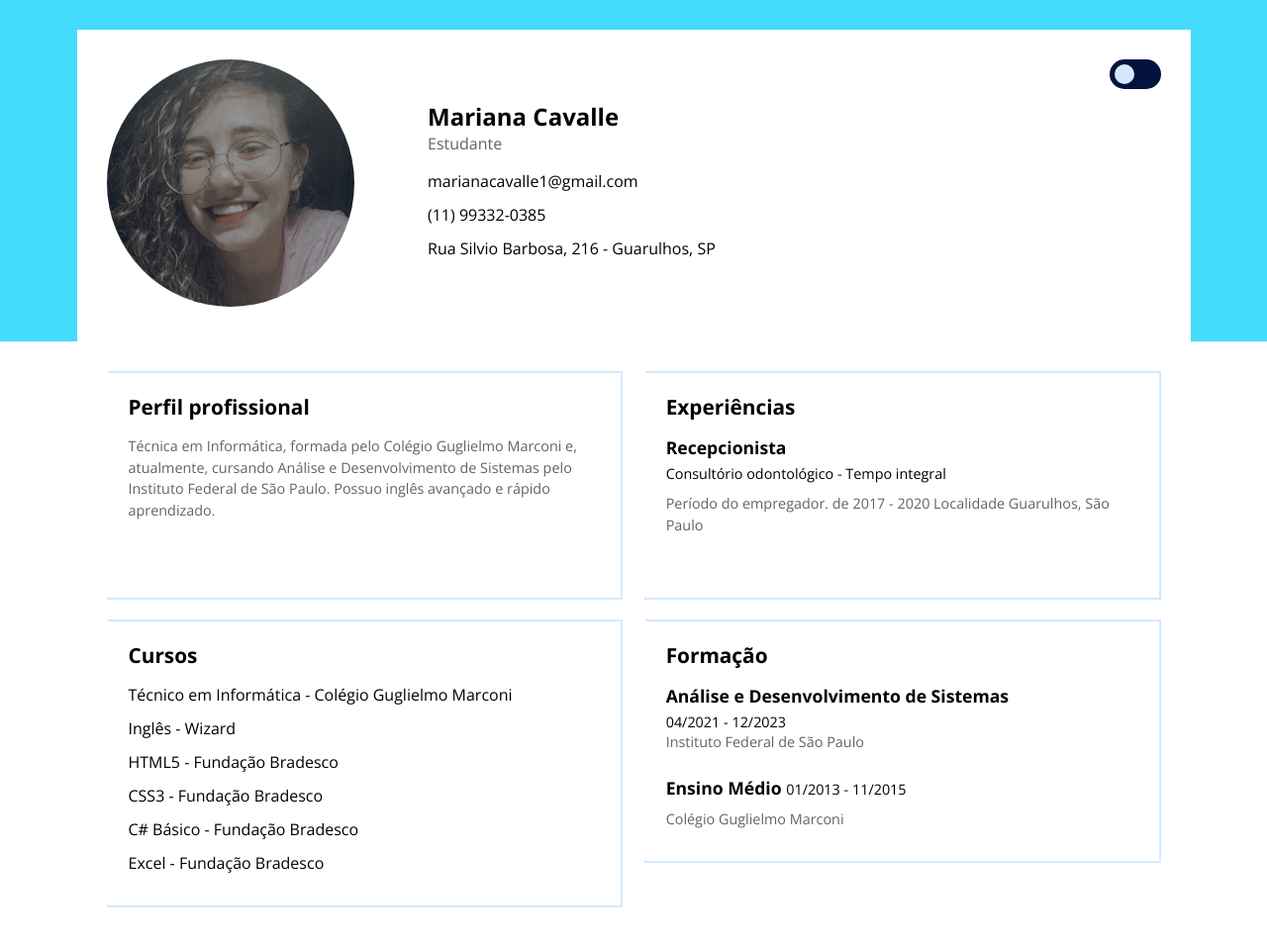
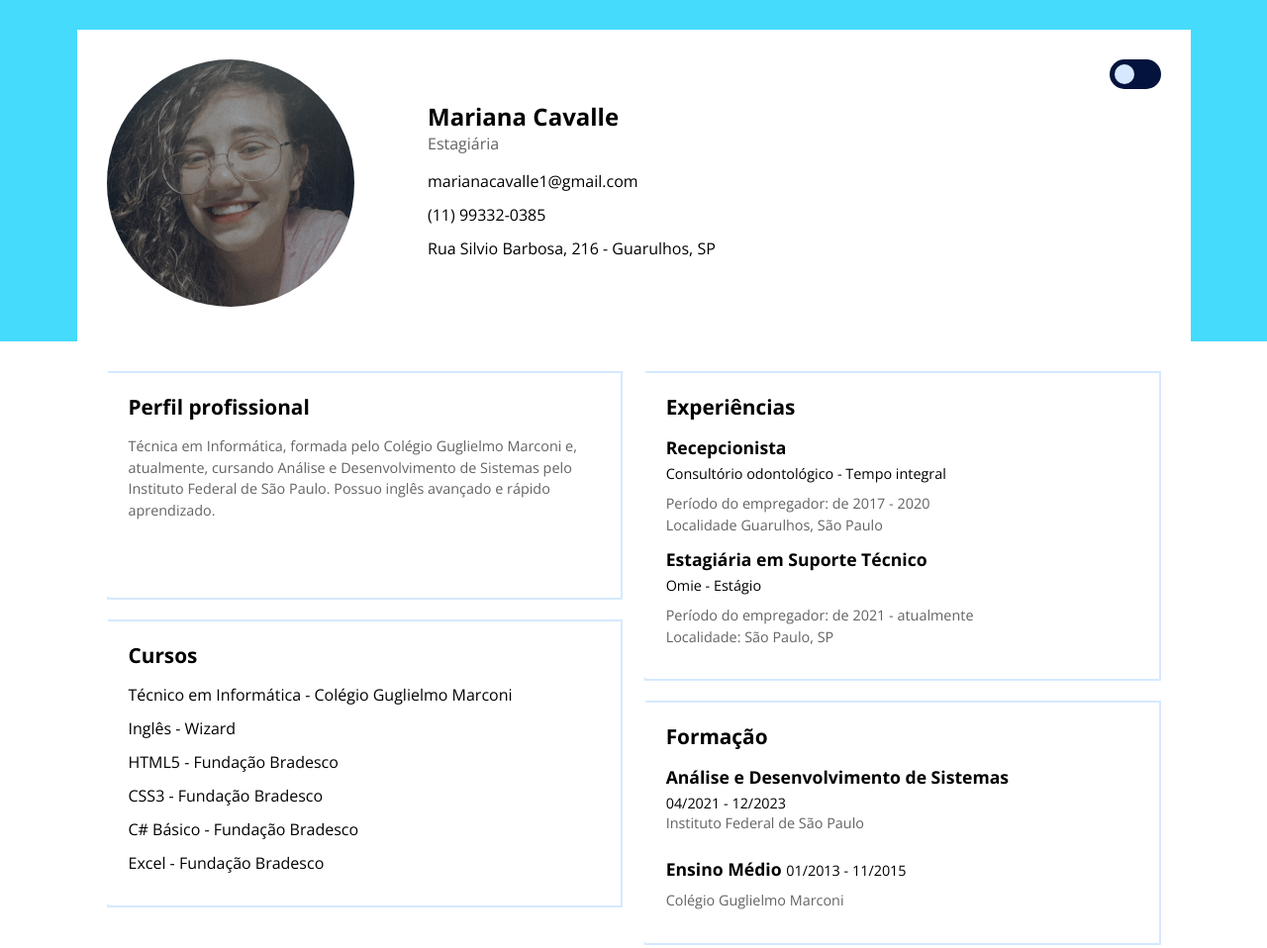
Before and after one commit to mcavalle/mcavalle.github.io, a plain HTML site: page index.html in a window 1280 px wide. Shown: the top 958 px of the page at 99% size. Drawn offline with nearby package versions, Linux system fonts and the light colour scheme.

Commit message:
Mudanca na experiencia

```diff
--- a/index.html
+++ b/index.html
@@ -41,7 +41,7 @@
                         <div class="coluna coluna-direita">
 
                             <h1>Mariana Cavalle</h1>
-                            <p>Estudante</p>
+                            <p>Estagiária</p>
 
                             <ul>
                                 <li>
@@ -114,7 +114,14 @@
                                     <li>
                                         <h3>Recepcionista</h3>
                                         <strong>Consultório odontológico - Tempo integral</strong>
-                                        <p>Período do empregador. de 2017 - 2020 Localidade Guarulhos, São Paulo</p>
+                                        <p>Período do empregador: de 2017 - 2020</p>
+                                        <p> Localidade Guarulhos, São Paulo</p>
+                                    </li>
+                                    <li>
+                                        <h3>Estagiária em Suporte Técnico</h3>
+                                        <strong>Omie - Estágio</strong>
+                                        <p>Período do empregador: de 2021 - atualmente</p>
+                                        <p> Localidade: São Paulo, SP</p>
                                     </li>
 
                                 </ul>
```
